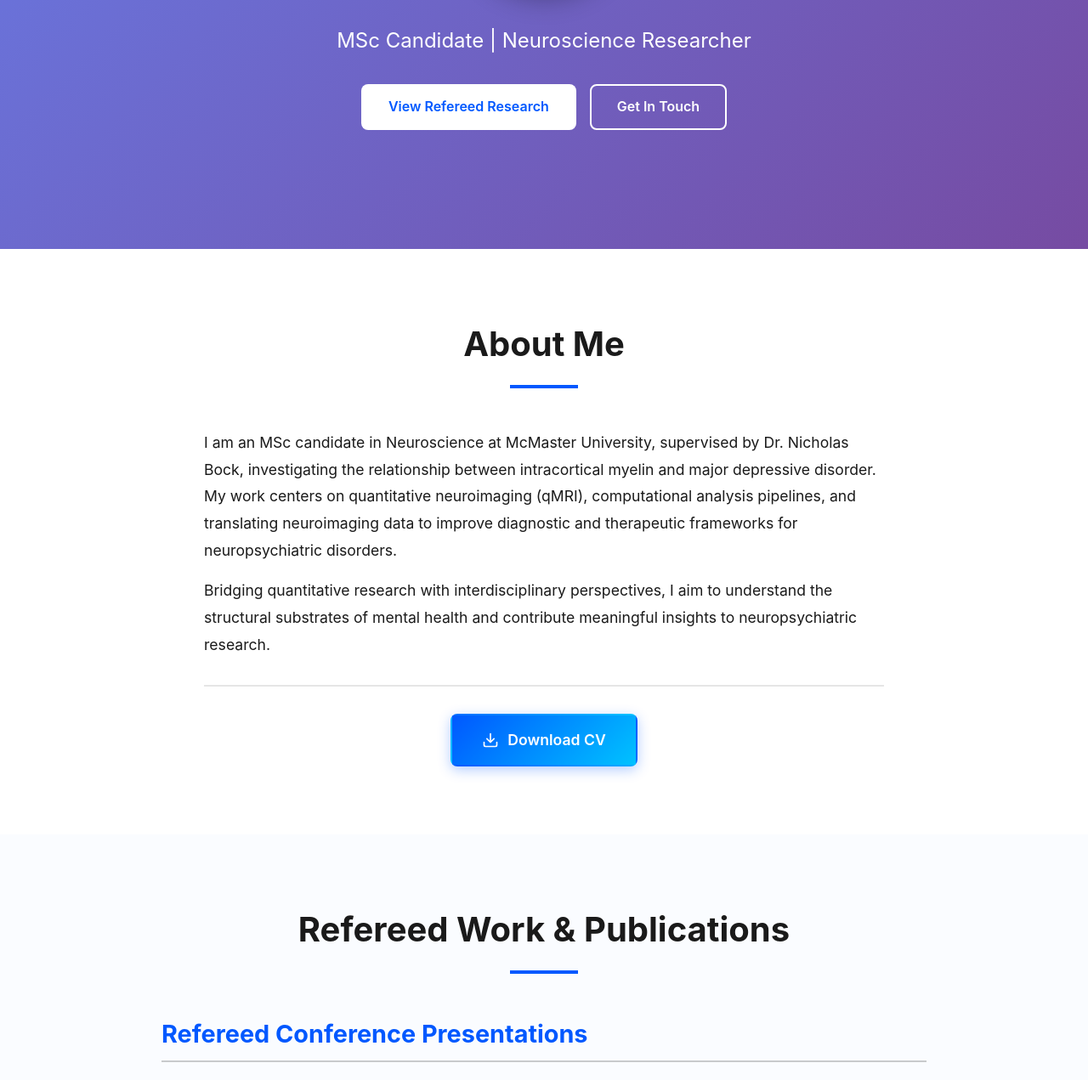
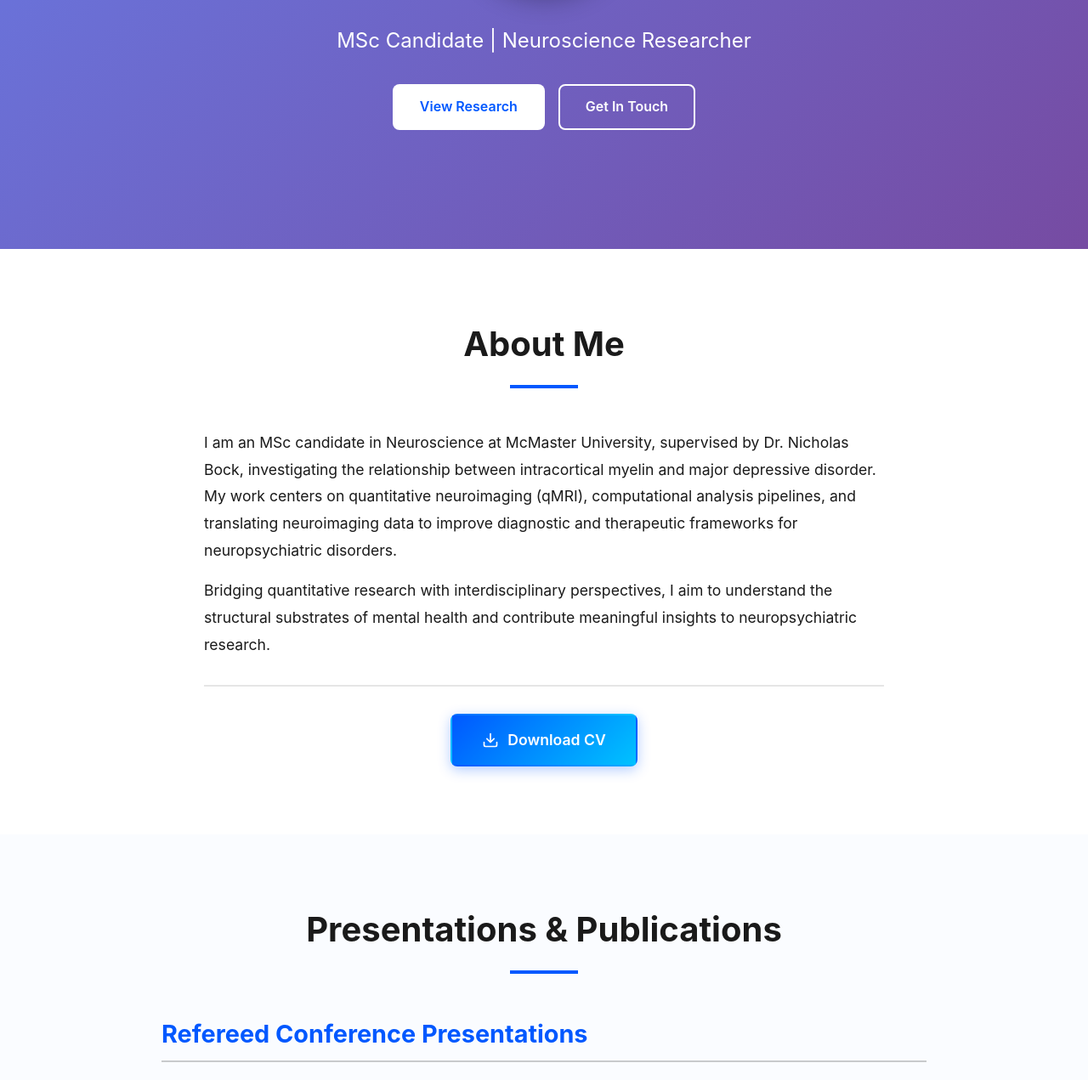
Before and after one commit to ViuletN/ViuletN.github.io, a website: page index.html in a window 1280 px wide. Shown: the part 507-1778 px from the top of the page at 85% size. Drawn offline with Linux system fonts and the light colour scheme.

Commit message:
final updates 09212026

```diff
--- a/index.html
+++ b/index.html
@@ -75,7 +75,7 @@
 
         <!-- Call-to-action buttons -->
         <div class="hero-buttons">
-            <a href="#research" class="btn btn-primary">View Refereed Research</a>
+            <a href="#research" class="btn btn-primary">View Research</a>
             <a href="#contact" class="btn btn-secondary">Get In Touch</a>
         </div>
     </div>
@@ -114,7 +114,7 @@
 <!-- ========== RESEARCH & REFEREED WORK SECTION ========== -->
 <section id="research" class="section section-alt">
     <div class="container">
-        <h2 class="section-title">Refereed Work & Publications</h2>
+        <h2 class="section-title">Presentations & Publications</h2>
 
         <div class="academic-container">
             <!-- Refereed Conference Presentations -->
```
